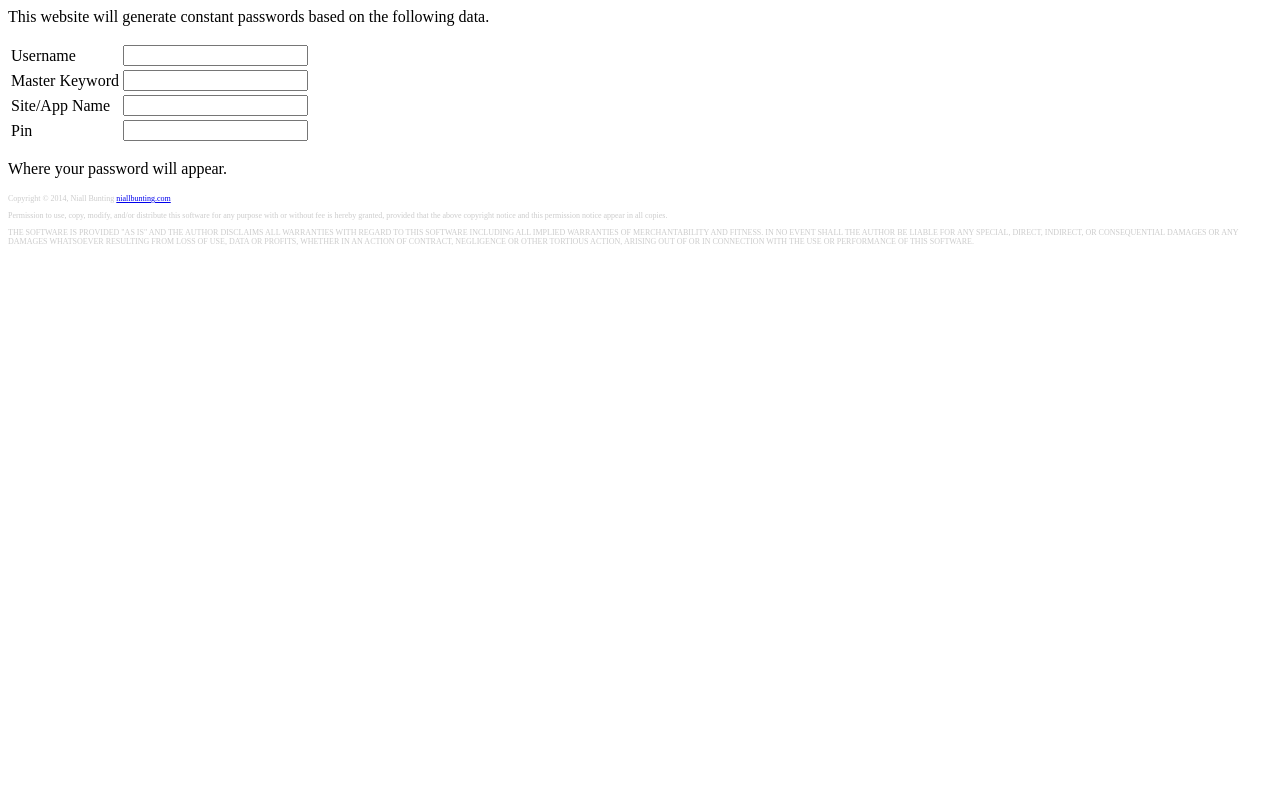
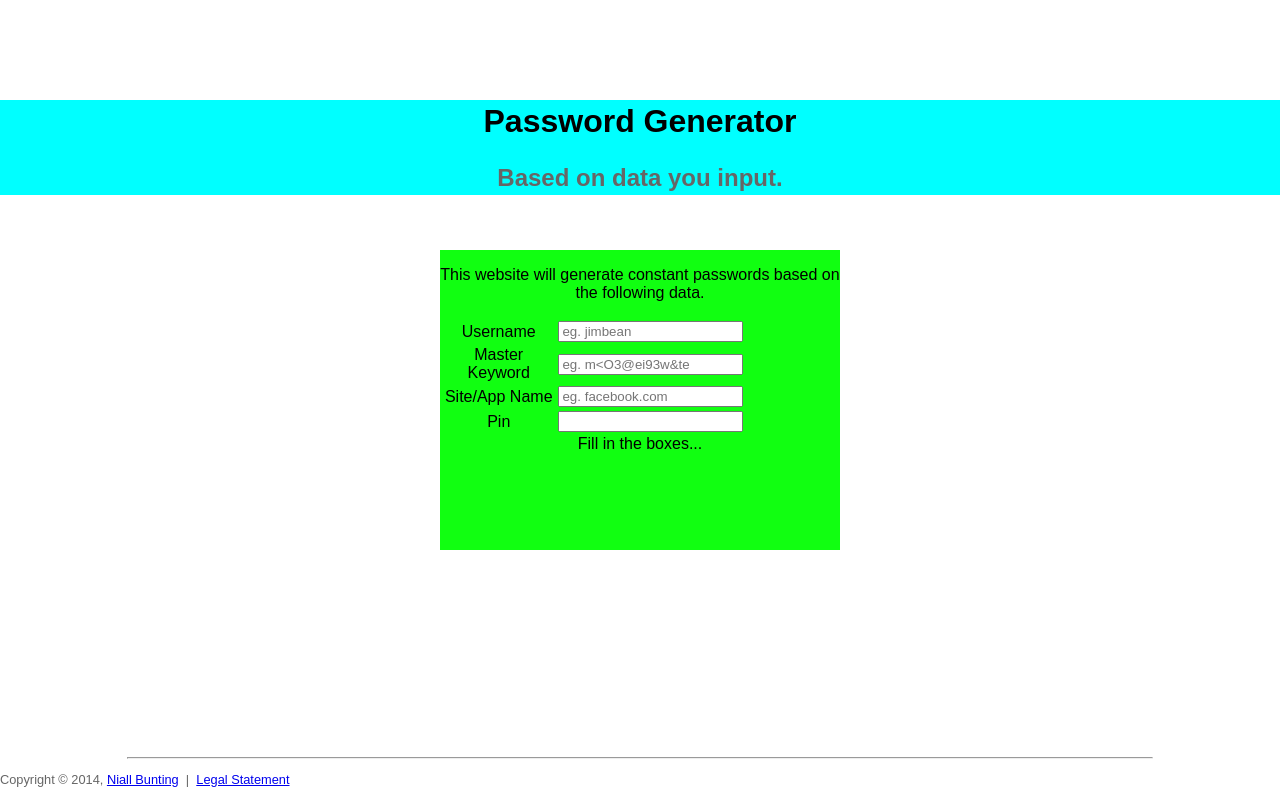
Before and after one commit to NiallBunting/Password-Generator, a plain HTML site: page index.html in a window 1280 px wide. Drawn offline with Linux system fonts and the light colour scheme.

Commit message:
Major Stylistic Update, with things being centered ect.

```diff
--- a/index.css
+++ b/index.css
@@ -1,6 +1,81 @@
-#fullbase64{ color:#bbbbbb; }
-#hash{ color:#bbbbbb; }
-#licence{
-   color:#cccccc;
-   font-size:50%;
+html,body{
+   width:100%;
+   height:100%;
+   margin:auto;
+   position:relative;
+   font-family:Arial, Helvetica, sans-serif;
 }
+h1{
+   padding:3px;
+   margin:0px;
+   color:#000000;
+}
+h2{
+   padding:3px;
+   margin:0px;
+   color:#666666;
+}
+#header{
+   text-align:center;
+   position:relative;
+   top:100px;
+   background:#00ffff;
+}
+
+#footer{
+   color:#666666;
+   font-size:80%;
+   position:absolute;
+   bottom:0;
+   width:100%;
+}
+#content{
+   position:absolute;
+   right:0px;
+   bottom:0px;
+   top:0px;
+   left:0px;
+   width:400px;
+   height:300px;
+   margin:auto;
+   background:#11ff11;
+   text-align:center;
+}
+hr{
+   width:80%;
+}
+table{
+   border:0px;
+}
+
+td{
+  width:33%;
+}
+
+#test{
+   clear:both;
+}
+
+#fullhash{
+   position:absolute;
+   right:0px;
+   bottom:100px;
+   left:0px;
+   width:100%;
+   margin:auto;
+   background:#ff00ff;
+   text-align:center;
+}
+
+#fullha3sh{
+   position:relative;
+   bottom:50px;
+   height:2em;
+   width:40px;
+   color:#bbbbbb;
+   background:#ff00ff;
+}
+
+#boxkeyword, #boxname, #boxsitename, #boxpin{
+   color:#ff0000;
+}
--- a/index.html
+++ b/index.html
@@ -1,42 +1,48 @@
+<!DOCTYPE html>
 <html>
 <head>
 <title>Password Generator</title>
-
+<meta charset="UTF-8">
 <script src="http://crypto-js.googlecode.com/svn/tags/3.1.2/build/rollups/pbkdf2.js">//https://code.google.com/p/crypto-js/</script>
 <script src="index.js">//The index javascript</script>
 <link href="index.css" rel="stylesheet" type="text/css">
 
 </head>
+<body>
+	<div id="header">
+		<h1>Password Generator</h1></br><h2>Based on data you input.</h2>
+	</div>
 
+	<div id="content">
 		<p>
 			This website will generate constant passwords based on the following data.
 		</p>
 
-<p>
-<table border="0">
 	<form>
-<tr><td>Username</td><td><input type="text" id="name" onkeyup="genOutput();" /></td><td><span id="boxname"> </span></td></tr>
-<tr><td>Master Keyword</td><td><input type="text" id="keyword" onkeyup="genOutput()" /></td><td><span id="boxkeyword"> </span></td></tr>
-<tr><td>Site/App Name</td><td><input type="text" id="sitename" onkeyup="genOutput()" /></td><td><span id="boxsitename"> </span></td></tr>
+		<table>
+			<tr><td>Username</td><td><input type="text" id="name" placeholder="eg. jimbean" onkeyup="genOutput();" /></td><td><span id="boxname"> </span></td></tr>
+			<tr><td>Master Keyword</td><td><input type="text" id="keyword" placeholder="eg. m&lt;O3@ei93w&amp;te" onkeyup="genOutput()" /></td><td><span id="boxkeyword"> </span></td></tr>
+			<tr><td>Site/App Name</td><td><input type="text" id="sitename" placeholder="eg. facebook.com" onkeyup="genOutput()" /></td><td><span id="boxsitename"> </span></td></tr>
 			<tr><td>Pin</td><td><input type="text" id="pin" onkeyup="genOutput()" /></td><td><span id="boxpin"> </span></td></tr>
+		</table>
 	</form>
-</table>
-</p>
 
-<p>
-<div id="data">Where your password will appear.</div>
+	<div id="data">Fill in the boxes...</div>
+
+
+	</div>
+
+	<div id="fullhash">
 		<div id="fullbase64"> </div>
 		<div id="hash"> </div>
-</p>
+	</div>
 
-<div id="licence">
+<div id="footer">
+	<hr/>
 	<p>
-Copyright &copy; 2014, Niall Bunting <a href="http://niallbunting.com">niallbunting.com</a>
-</p>
-Permission to use, copy, modify, and/or distribute this software for any purpose with or without fee is hereby granted, provided that the above copyright notice and this permission notice appear in all copies.
-</p><p>
-THE SOFTWARE IS PROVIDED "AS IS" AND THE AUTHOR DISCLAIMS ALL WARRANTIES WITH REGARD TO THIS SOFTWARE INCLUDING ALL IMPLIED WARRANTIES OF MERCHANTABILITY AND FITNESS. IN NO EVENT SHALL THE AUTHOR BE LIABLE FOR ANY SPECIAL, DIRECT, INDIRECT, OR CONSEQUENTIAL DAMAGES OR ANY DAMAGES WHATSOEVER RESULTING FROM LOSS OF USE, DATA OR PROFITS, WHETHER IN AN ACTION OF CONTRACT, NEGLIGENCE OR OTHER TORTIOUS ACTION, ARISING OUT OF OR IN CONNECTION WITH THE USE OR PERFORMANCE OF THIS SOFTWARE.
+		Copyright &copy; 2014, <a href="http://niallbunting.com">Niall Bunting</a>&nbsp;&nbsp;|&nbsp;&nbsp;<a href="./licence">Legal Statement</a>
 	</p>
 </div>
 
+</body>
 </html>
--- a/index.js
+++ b/index.js
@@ -16,10 +16,6 @@
 			document.getElementById("fullbase64").innerHTML = "Full Base64 Hash :" + hexToBase64(hash);
 			document.getElementById("hash").innerHTML = "Full Generated Hash: " + hash;
 		}
-
-		//hash all the data into one long string
-		//use that to get some numbers for words
-		//use the data to generate a random word
 
 
 	}
```
Also changed, not shown: licence/index.html (added, +15 -0 lines). Lines whose indentation alone changed are shown as unchanged.
